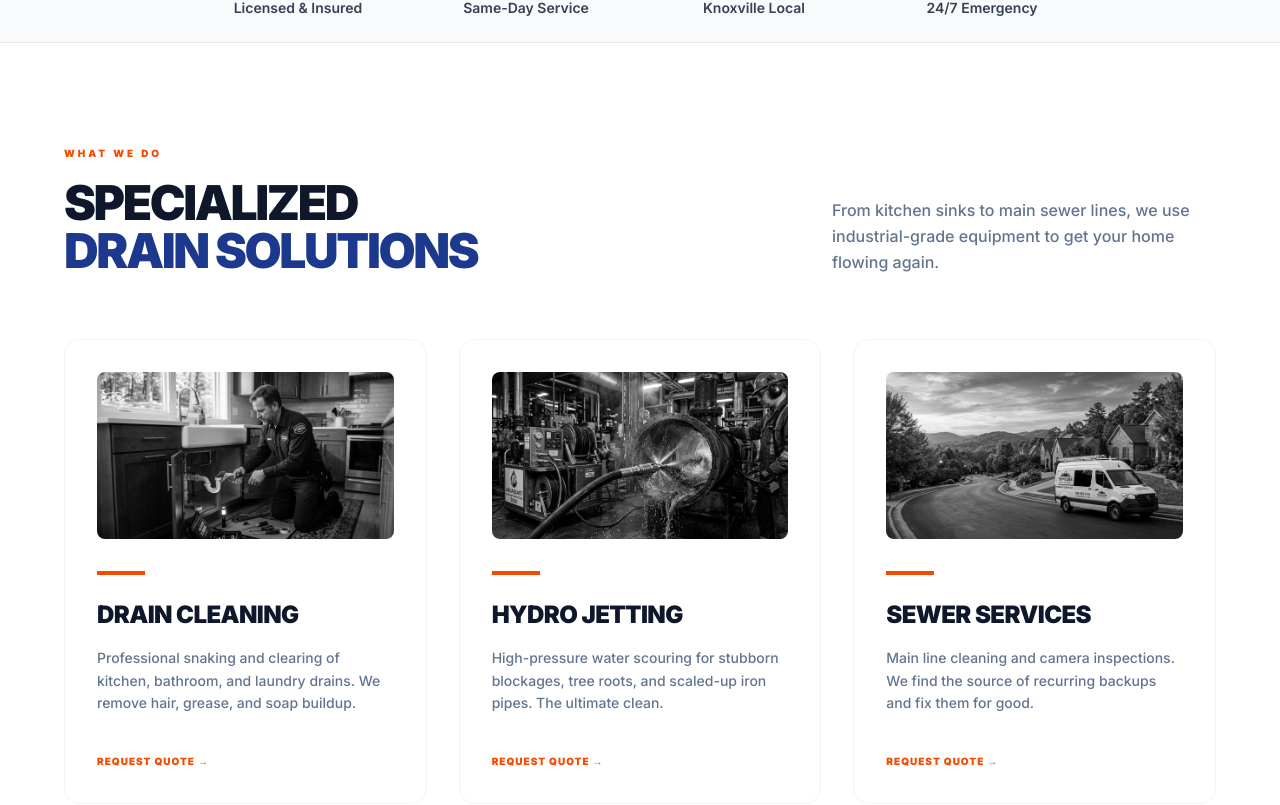
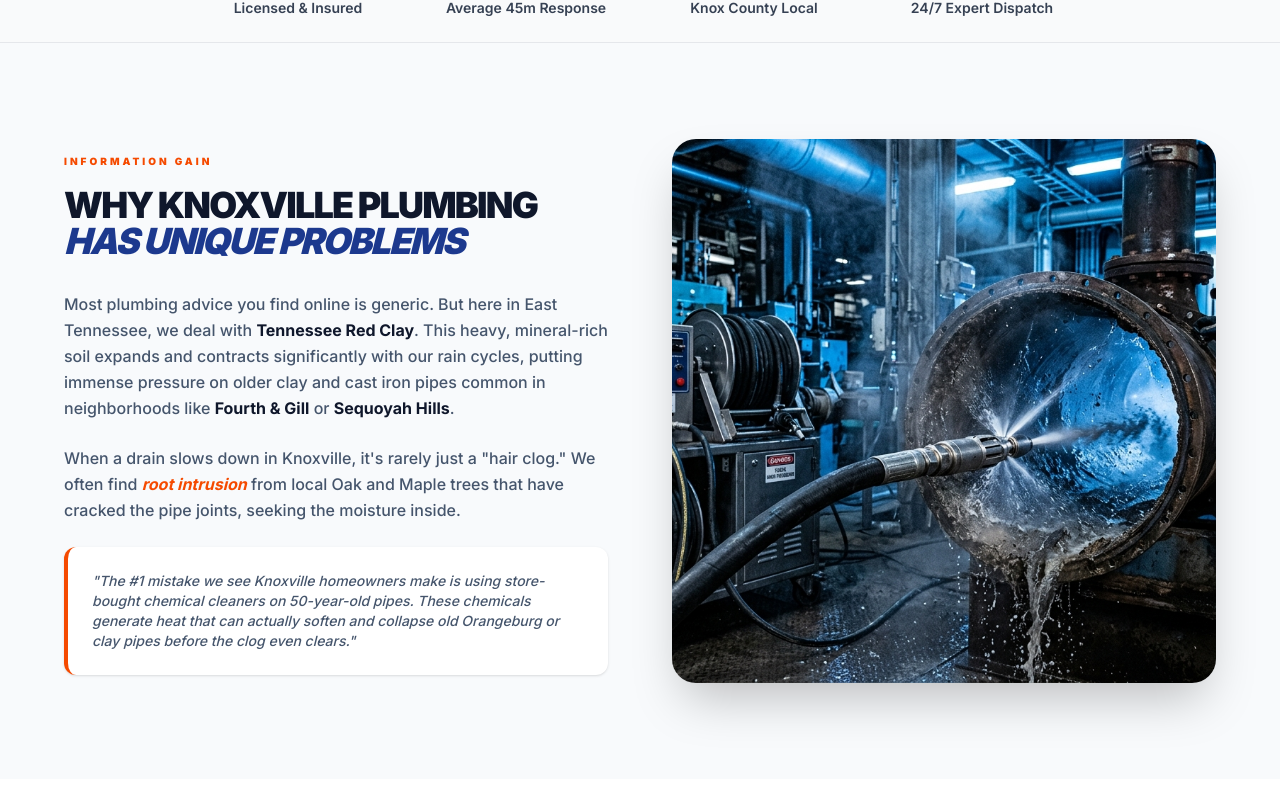
Before and after one commit to sifosman/drain-cleaning, a Next.js app: page / in a window 1280 px wide. Shown: the part 935-1740 px from the top of the page. Built offline with nearby package versions, Linux system fonts and the light colour scheme.

Commit message:
SEO: Implement Non-Commodity content strategy for Information Gain

```diff
--- a/app/page.tsx
+++ b/app/page.tsx
@@ -165,15 +165,42 @@ export default function Home() {
           <div className="max-w-4xl mx-auto grid grid-cols-2 md:grid-cols-4 gap-4 text-center">
             {[
               { icon: "✅", label: "Licensed & Insured" },
-              { icon: "⚡", label: "Same-Day Service" },
-              { icon: "📍", label: "Knoxville Local" },
-              { icon: "🚨", label: "24/7 Emergency" },
+              { icon: "⚡", label: "Average 45m Response" },
+              { icon: "📍", label: "Knox County Local" },
+              { icon: "🚨", label: "24/7 Expert Dispatch" },
             ].map((b) => (
               <div key={b.label} className="flex flex-col items-center gap-1">
                 <span className="text-2xl">{b.icon}</span>
                 <span className="text-sm font-semibold text-gray-700">{b.label}</span>
               </div>
             ))}
+          </div>
+        </section>
+
+        {/* ── NON-COMMODITY: LOCAL CHALLENGES ── */}
+        <section className="py-24 px-4 bg-slate-50">
+          <div className="max-w-6xl mx-auto grid md:grid-cols-2 gap-16 items-center">
+            <div>
+              <span className="text-orange-600 font-black uppercase tracking-[0.3em] text-[10px]">Information Gain</span>
+              <h2 className="text-4xl font-black text-slate-900 mt-4 tracking-tighter uppercase leading-none">
+                Why Knoxville Plumbing <br/>
+                <span className="text-blue-900 italic">Has Unique Problems</span>
+              </h2>
+              <div className="mt-8 space-y-6 text-slate-600 font-medium leading-relaxed">
+                <p>
+                  Most plumbing advice you find online is generic. But here in East Tennessee, we deal with <span className="text-slate-900 font-bold">Tennessee Red Clay</span>. This heavy, mineral-rich soil expands and contracts significantly with our rain cycles, putting immense pressure on older clay and cast iron pipes common in neighborhoods like <span className="text-slate-900 font-bold">Fourth & Gill</span> or <span className="text-slate-900 font-bold">Sequoyah Hills</span>.
+                </p>
+                <p>
+                  When a drain slows down in Knoxville, it's rarely just a "hair clog." We often find <span className="text-orange-600 font-bold italic">root intrusion</span> from local Oak and Maple trees that have cracked the pipe joints, seeking the moisture inside.
+                </p>
+                <div className="p-6 bg-white rounded-xl border-l-4 border-orange-600 shadow-sm italic text-sm">
+                  "The #1 mistake we see Knoxville homeowners make is using store-bought chemical cleaners on 50-year-old pipes. These chemicals generate heat that can actually soften and collapse old Orangeburg or clay pipes before the clog even clears."
+                </div>
+              </div>
+            </div>
+            <div className="relative aspect-square rounded-3xl overflow-hidden shadow-2xl">
+              <Image src="/images/industrial.jpg" alt="Knoxville Pipe Inspection" fill className="object-cover" />
+            </div>
           </div>
         </section>
 
@@ -202,7 +229,7 @@ export default function Home() {
                 },
                 {
                   title: "Hydro Jetting",
-                  desc: "High-pressure water scouring for stubborn blockages, tree roots, and scaled-up iron pipes. The ultimate clean.",
+                  desc: "While every big brand pushes hydro jetting as a 'one size fits all' solution, our practitioners only recommend it after a camera inspection. For Knoxville's older, more fragile pipes, we prioritize safety over high-pressure to avoid structural damage.",
                   image: "/images/industrial.jpg"
                 },
                 {
```
